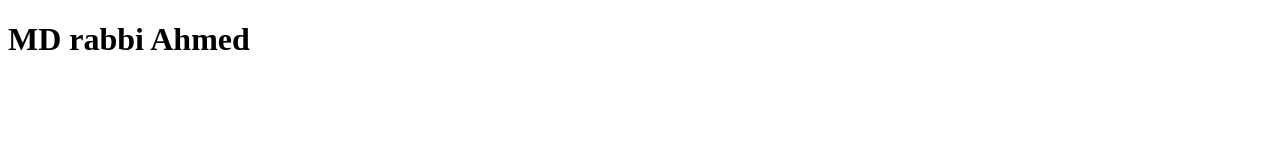
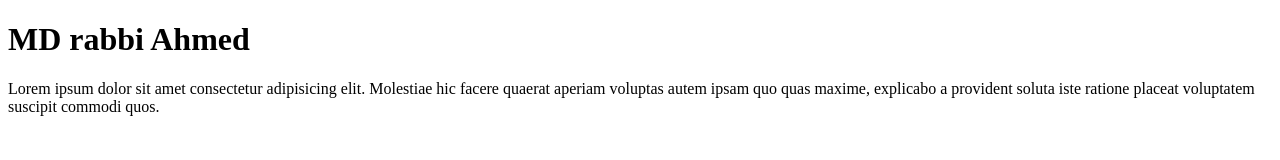
Before and after one commit to rabbiahmed1/frist-projet, a plain HTML site: page index.html in a window 1280 px wide. Drawn offline with Linux system fonts and the light colour scheme.

Commit message:
ptag-added

```diff
--- a/index.html
+++ b/index.html
@@ -8,5 +8,6 @@
 </head>
 <body>
     <h1>MD rabbi Ahmed</h1>
+    <p>Lorem ipsum dolor sit amet consectetur adipisicing elit. Molestiae hic facere quaerat aperiam voluptas autem ipsam quo quas maxime, explicabo a provident soluta iste ratione placeat voluptatem suscipit commodi quos.</p>
 </body>
 </html>
```
